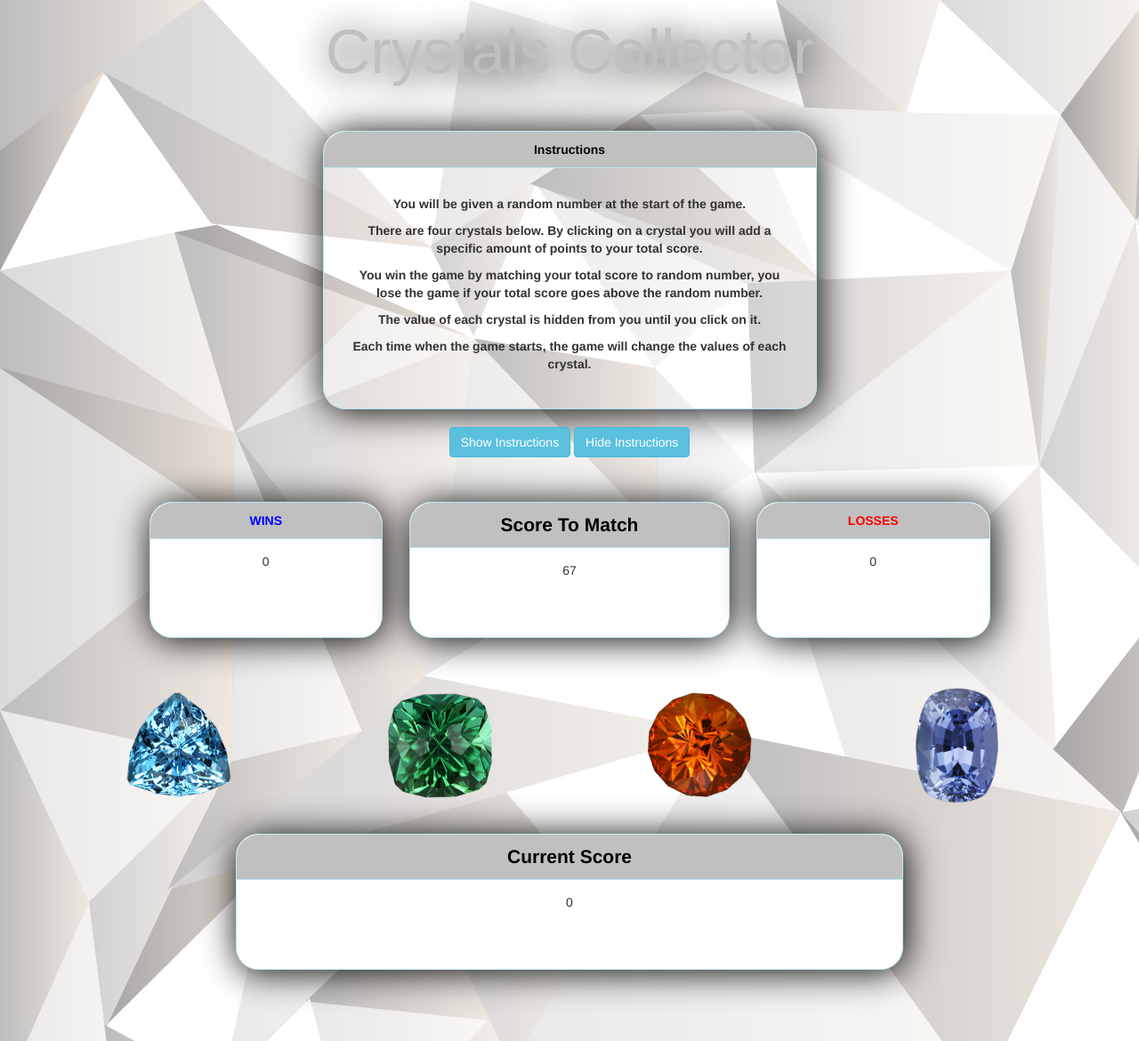
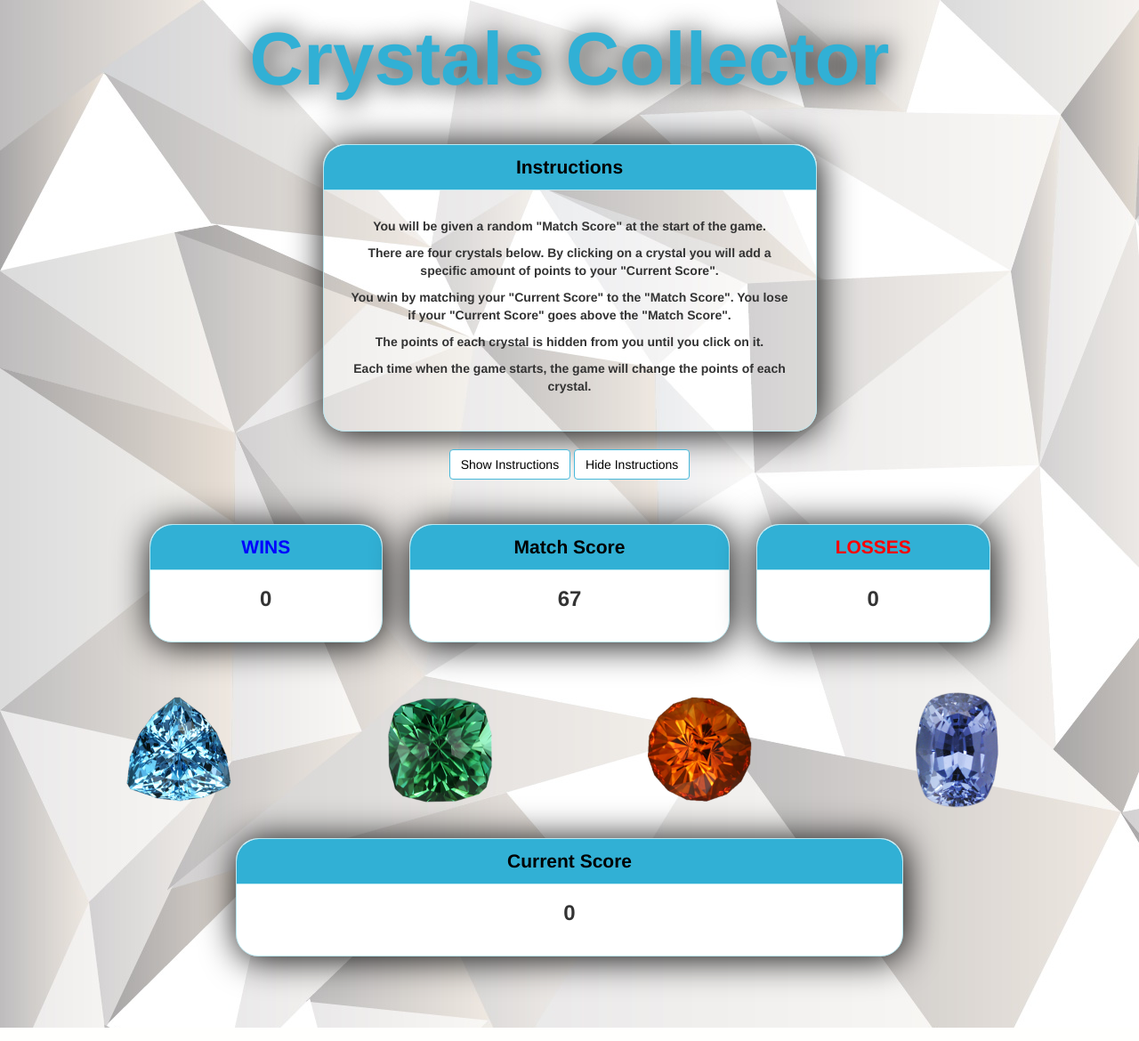
Before and after one commit to daquilino/week-4-game, a PHP site: page / in a window 1280 px wide. Shown: the whole page at 89% size. Run offline with PHP 8.4, Linux system fonts and the light colour scheme; some libraries are stand-ins or nearby versions.

Commit message:
Finalized poject. Complete!

```diff
--- a/assets/css/style.css
+++ b/assets/css/style.css
@@ -3,119 +3,110 @@
 /*                style.js                      */
 
 
-
-/*=================== NOTES =======================
-
-					WORK ON
-					BACKGROUND
-					COLORS - TRANSPARENT
-					HEADING
-					FONTS
-					FONT-SIZES
-*/
-
 /*********************** general styling ******************/
-body{
+body
+{
 	background-image: url("../images/bg5.jpg");
 }
 
-header h1 {
-	font-size: 5em;
-	font-family: ;
-	color: silver;
-    text-shadow: 2px 2px 40px black;
+header h1
+{
+	font-size: 6em;
+	font-weight: 900;
+	color: #31b0d5;
+    text-shadow: 2px 2px 30px black;
 }
 
-header{
-
-	margin-bottom:50px;
-}
+header{margin-bottom:50px;}
 
 /* code to set panel backgrounds transparent*/
-.panel-transparent {
-        background: none;
-    }
+.panel-transparent {background: none;}
 
 /* Needed so center-block works on columns*/
-.center-block{
-	float: none;
-}
+.center-block{float: none;}
 
-.panel-info{
-	border-radius: 25px;
-}
+.panel-info{border-radius: 25px;}
 
-.panel-info > .panel-heading{
+.panel-info > .panel-heading
+{
 	border-top-left-radius: 25px;
 	border-top-right-radius: 25px;
-	background-color: silver;
+	background-color: #31b0d5;
 	color: black;
 }
 
-.panel{
-min-height: 153px;
-box-shadow: 2px 2px 40px black;
-
+.panel
+{
+	min-height: 133px;
+	box-shadow: 2px 2px 40px black;
+	font-size: 1em;
+	font-weight: 900;
 }
 
 /*********************** instructions panel ******************/
-#instructions-body{
+
+#instructions-body
+{
 	padding: 30px;
 	font-weight: 900;
 }
 
-#buttons{
-	margin-bottom: 50px;
+#buttons{margin-bottom: 50px;}
+
+.btn-info
+{
+	background: white;
+	color: black;
 }
 
 /************** Wins, Score to Match, Losses panels ***********/
 
-div.panel-heading{font-weight: 900;}
+div.panel-heading
+{
+	font-weight: 900;
+	font-size: 1.5em;
+}
 
 div.panel-heading.wins{color: blue;}
 
 div.panel-heading.losses{color: red;}
 
-div.panel-heading.toMatch{font-size: 1.5em;}
-
+#match, #wins, #losses, #score{font-size: 24px;}
 
 /*********************** gem images ******************/
-img.img-responsive{
+
+img.img-responsive
+{
 	max-width: 200px;
 	margin: 0 auto;
 }
 
-#gem1,#gem2,#gem3,#gem4{
+img.img-responsive:active{transform: scale(.95, .95);}
 
-	padding: 0;
-}
-.gem:hover{
-	    transform: translateY(-5px);
+#gem1,#gem2,#gem3,#gem4{padding: 0;}
+
+.gem:hover{transform: translateY(-5px);}
+
+
+/*********************** current score panel ******************/
+
+#current-score{margin-bottom: 60px;}
+
+div.panel-heading.score{font-size: 1.5em;}
+
+
+/*********************** win lose messeges ******************/
+
+#winMessege, #loseMessege
+{
+	font-size: 10vw;
+	font-weight: 900;
+	position: relative;
+	bottom: 435px;
+	color:blue;
+	visibility: hidden;
 }
 
-/*********************** current score panel ******************/
-#current-score{
+#loseMessege{bottom: 625px;}
 
-	margin-bottom: 60px;
-}
-div.panel-heading.score{font-size: 1.5em;}
-
-/*
-	WIN LOSE MESSEGE TESTING
-
-#winMessege, #loseMessege{
-	font-size: 10vw;
-	font-weight: 900;
-	border:1px solid red; /*for testing
-	position: absolute;
-	bottom: 0px;
-	color:blue;
-	/*visibility: hidden;
-
-}
-
-#loseMessege{
-	bottom: 625px;
-	visibility: visible;
-	/*visibility: hidden;
-}*/
+#winLoseMessege{height: 0px;}
--- a/index.html
+++ b/index.html
@@ -1,23 +1,33 @@
-<!-- Douglas Aquilino       February 11, 2017   -->
-<!-- RCB - "Crystals Collector" Homework #4    -->
-<!--             index.html                    -->
+<!--
+			Douglas Aquilino       February 11, 2017
+			RCB - "Crystals Collector" Homework #4
+             				index.html
+
+	Crystals Collector game. Randomly generates a "Match Score" between 19 and 120. Randomly generates points for the four crystals (gems) between 1 and 12 points.  Player wins by matching their "Current Score" to the "Match Score" then wins increment and game resets.  If player's "Current Score" excedes "Match Score", player loses, losses increments and game resets.
+-->
 
 <!DOCTYPE html>
 <html lang="en-us">
 <head>
 	<meta charset="UTF-8">
+
 	<meta name="viewport" content="width=device-width, initial-scale=1">
 
 	<title>Crystals Collector</title>
+
 	<link rel="stylesheet" type="text/css" href="assets/css/reset.css">
-	<link rel="stylesheet" type="text/css" href="https://maxcdn.bootstrapcdn.com/bootstrap/3.3.7/css/bootstrap.min.css">
+
+	<link rel="stylesheet" href="https://maxcdn.bootstrapcdn.com/bootstrap/3.3.7/css/bootstrap.min.css" integrity="sha384-BVYiiSIFeK1dGmJRAkycuHAHRg32OmUcww7on3RYdg4Va+PmSTsz/K68vbdEjh4u" crossorigin="anonymous">
+
 	<link rel="stylesheet" type="text/css" href="assets/css/style.css">
+
 	<script src="https://ajax.googleapis.com/ajax/libs/jquery/3.1.1/jquery.min.js"></script>
 
 
 </head>
 
 <body>
+
 		<!--##########~~~~~~ Header ~~~~~~##########-->
 	<header>
 		<h1 class="text-center">Crystals Collector</h1>  <!--Test Header -->
@@ -39,29 +49,37 @@
 					<div class="panel-heading">Instructions</div>
 
 					<div class="panel-body" id="instructions-body">
-						<p>You will be given a random number at the start of the game.</p>
 
-						<p>There are four crystals below.  By clicking on a crystal you will add a specific amount of points to your total score.</p>
+						<p>You will be given a random "Match Score" at the start of the game.</p>
 
-						<p>You win the game by matching your total score to random number, you lose the game if your total score goes above the random number.</p>
+						<p>There are four crystals below.  By clicking on a crystal you will add a specific amount of points to your "Current Score".</p>
 
-						<p>The value of each crystal is hidden from you until you click on it.</p>
+						<p>You win by matching your "Current Score" to the "Match Score".  You lose if your "Current Score" goes above the "Match Score".</p>
 
-						<p>Each time when the game starts, the game will change the values of each crystal.</p>
+						<p>The points of each crystal is hidden from you until you click on it.</p>
+
+						<p>Each time when the game starts, the game will change the points of each crystal.</p>
+
 					</div> <!-- END #instructions-body -->
+
 				</div><!-- END panel #instructions-panel  -->
+
 			</div> <!-- END #instructions-col  -->
-		</div><!-- END row -->
+
+		</div><!-- END div .row -->
 
 		<div class="row" id="buttons">
+
 			<div class="col-xs-12 center-block">
+
 				<section class="text-center">
 					<button class="btn btn-info" id="show">Show Instructions</button>
 					<button class="btn btn-info" id="hide">Hide Instructions</button>
 				</section>
-			</div>
 
-		</div>
+			</div><!-- END div #buttons -->
+
+		</div><!-- END div #buttons -->
 
 
 		<!--#####~~~~ Wins, Score to Match, Losses panels  ~~~~#####-->
@@ -77,7 +95,7 @@
 
 			<div class="col-xs-4">
 				<div class="panel panel-info">
-					<div class="panel-heading toMatch">Score To Match</div>
+					<div class="panel-heading toMatch">Match Score</div>
 					<div class="panel-body" id="match">0</div>
 				</div>
 			</div>
@@ -89,7 +107,8 @@
 				</div>
 			</div>
 
-		</div>
+		</div><!-- END div .row -->
+
 
 		<!--##########~~~~~~ Crystal Images ~~~~~~##########-->
 
@@ -98,45 +117,64 @@
 			<div class="col-xs-4 col-xs-offset-2
 						col-sm-3 col-sm-offset-0
 						col-md-3 col-md-offset-0 gem" id="gem1" >
+
 				<img class="img-responsive" src="assets/images/1.png" alt="gem">
-			</div>
+
+			</div><!-- END div #gem1-->
 
 			<div class="col-xs-4
 						col-sm-3
 						col-md-3 gem"  id="gem2">
+
 				<img class="img-responsive" src="assets/images/2.png" alt="gem">
-			</div>
+
+			</div><!-- END div #gem2-->
 
 			<div class="col-xs-4 col-xs-offset-2
 						col-sm-3 col-sm-offset-0
 						col-md-3 gem" id="gem3">
+
 				<img class="img-responsive" src="assets/images/3.png" alt="gem">
-			</div>
+
+			</div><!-- END div #gem3-->
 
 			<div class="col-xs-4
 						col-sm-3
 						col-md-3 gem" id="gem4">
+
 				<img class="img-responsive" src="assets/images/4.png" alt="gem">
-			</div>
+
+			</div><!-- END div #gem4-->
+
+		</div><!-- END div .row -->
 
 
-		</div>
 		<!--##########~~~~~~ Current Score ~~~~~~##########-->
 
 		<div class="row text-center" id="current-score">
+
 			<div class="col-xs-8 center-block">
+
 				<div class="panel panel-info">
+
 					<div class="panel-heading score">Current Score </div>
 					<div class="panel-body" id="score">0</div>
+
 				</div>
+
 			</div>
-		</div>
 
-<!--
-						WIN LOSE MESSEGE TEST
+		</div><!-- END div #current-score -->
+
+
+	<!--##########~~~~~~ Win Lose Messeges  ~~~~~~##########-->
+
+	<div class="row" id="winLoseMessege">
+
 		<div class="text-center" id="winMessege">YOU WIN!</div>
-		<div class="text-center" id="loseMessege">YOU LOSE!</div> -->
+		<div class="text-center" id="loseMessege">YOU LOSE!</div>
 
+	</div><!-- END #winLoseMessege-->
 
 </div><!-- END .container-->
 
```
Also changed, not shown: assets/javascript/game.js (+59 -28 lines).
